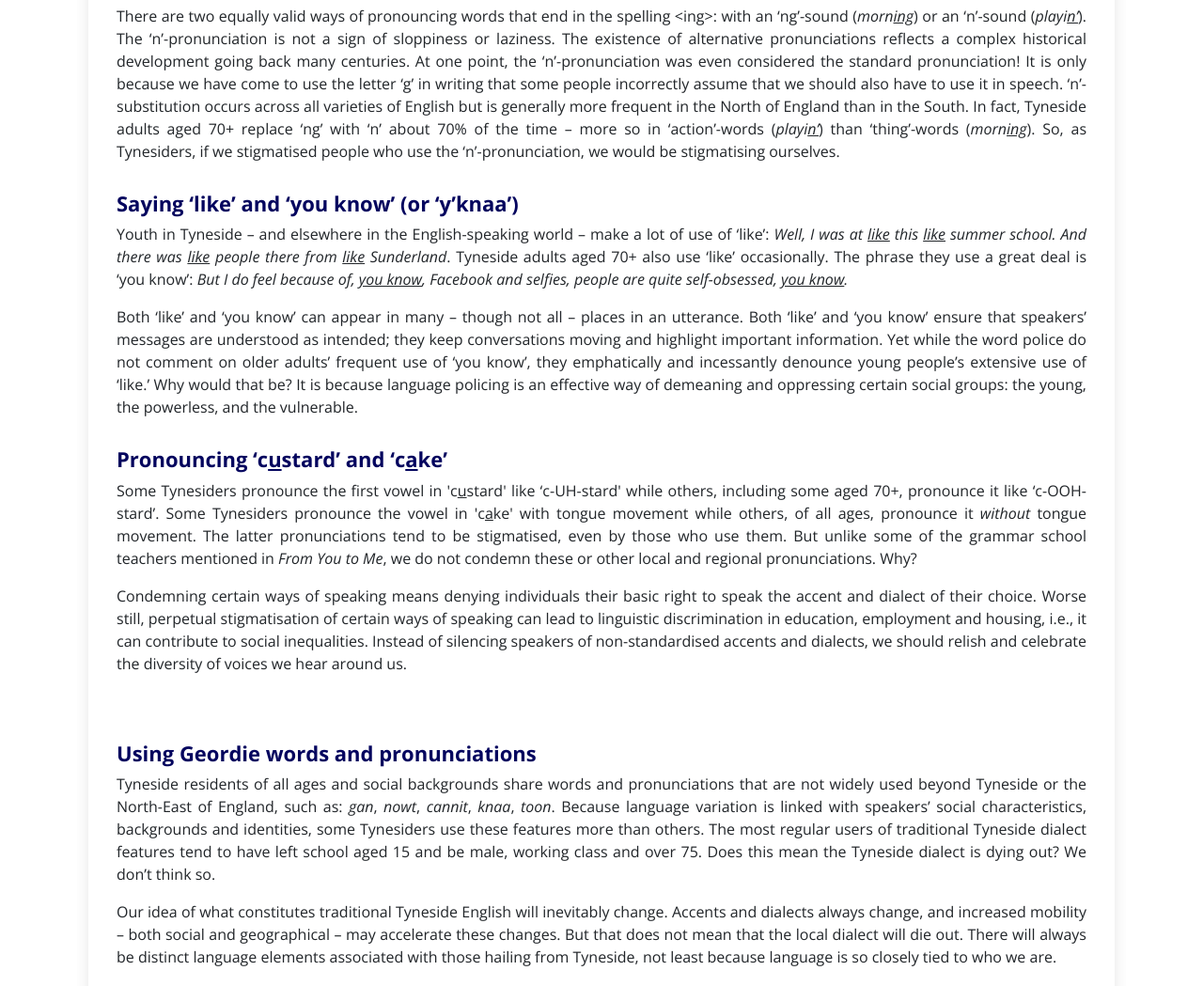
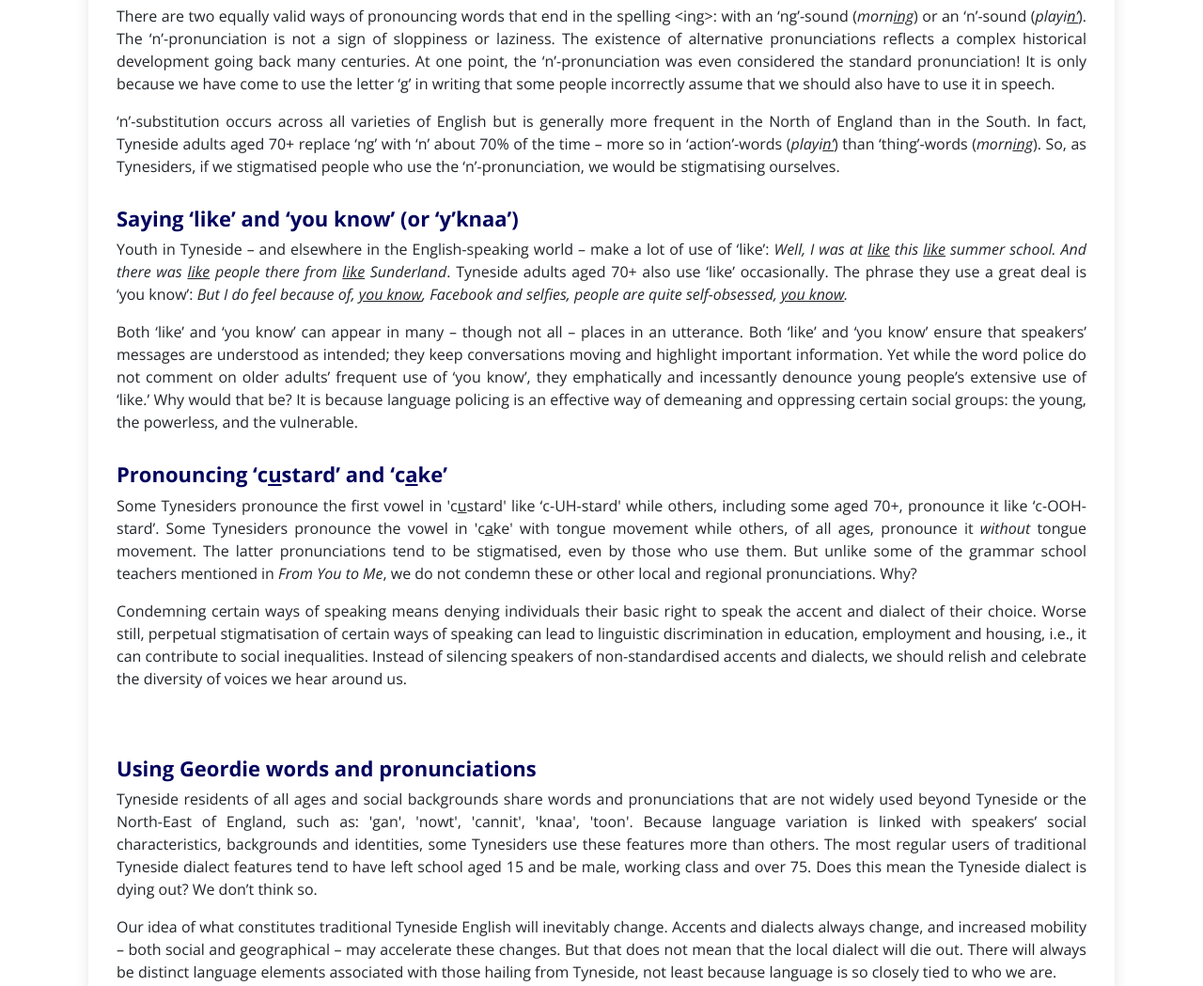
Before and after one commit to heikepichler/heikepichler.github.io, a plain HTML site: page LiLLT/enthusiasts.html in a window 1280 px wide. Shown: the part 486-1535 px from the top of the page at 94% size. Drawn offline with nearby package versions, Linux system fonts and the light colour scheme.

Commit message:
Update enthusiasts.html

```diff
--- a/LiLLT/enthusiasts.html
+++ b/LiLLT/enthusiasts.html
@@ -106,7 +106,8 @@
                 <div class="content">
                   <h3>Pronouncing &lting&gt</h3>
                   <p>
-                    There are two equally valid ways of pronouncing words that end in the spelling &lting&gt: with an ‘ng’-sound (<em>morn<u>ing</u></em>) or an ‘n’-sound (<em>playi<u>n’</u></em>). The ‘n’-pronunciation is not a sign of sloppiness or laziness. The existence of alternative pronunciations reflects a complex historical development going back many centuries. At one point, the ‘n’-pronunciation was even considered the standard pronunciation! It is only because we have come to use the letter ‘g’ in writing that some people incorrectly assume that we should also have to use it in speech. ‘n’-substitution occurs across all varieties of English but is generally more frequent in the North of England than in the South. In fact, Tyneside adults aged 70+ replace ‘ng’ with ‘n’ about 70% of the time – more so in ‘action’-words (<em>playi<u>n’</u></em>) than ‘thing’-words (<em>morn<u>ing</u></em>). So, as Tynesiders, if we stigmatised people who use the ‘n’-pronunciation, we would be stigmatising ourselves.
+                    There are two equally valid ways of pronouncing words that end in the spelling &lting&gt: with an ‘ng’-sound (<em>morn<u>ing</u></em>) or an ‘n’-sound (<em>playi<u>n’</u></em>). The ‘n’-pronunciation is not a sign of sloppiness or laziness. The existence of alternative pronunciations reflects a complex historical development going back many centuries. At one point, the ‘n’-pronunciation was even considered the standard pronunciation! It is only because we have come to use the letter ‘g’ in writing that some people incorrectly assume that we should also have to use it in speech.</p>
+                    <p>‘n’-substitution occurs across all varieties of English but is generally more frequent in the North of England than in the South. In fact, Tyneside adults aged 70+ replace ‘ng’ with ‘n’ about 70% of the time – more so in ‘action’-words (<em>playi<u>n’</u></em>) than ‘thing’-words (<em>morn<u>ing</u></em>). So, as Tynesiders, if we stigmatised people who use the ‘n’-pronunciation, we would be stigmatising ourselves.
                   </p>
                   <h3>Saying ‘like’ and ‘you know’ (or ‘y’knaa’)</h3>
                   <p>Youth in Tyneside – and elsewhere in the English-speaking world – make a lot of use of ‘like’: <em>Well, I was at <u>like</u> this <u>like</u> summer school. And there was <u>like</u> people there from <u>like</u> Sunderland</em>. Tyneside adults aged 70+ also use ‘like’ occasionally. The phrase they use a great deal is ‘you know’: <em>But I do feel because of, <u>you know</u>, Facebook and selfies, people are quite self-obsessed, <u>you know</u>.</em></p>
@@ -118,7 +119,7 @@
                   <img src="assets/img/blog/blog-inside-post.jpg" class="img-fluid" alt="">
 
                   <h3>Using Geordie words and pronunciations</h3>
-                  <p>Tyneside residents of all ages and social backgrounds share words and pronunciations that are not widely used beyond Tyneside or the North-East of England, such as: <em>gan</em>, <em>nowt</em>, <em>cannit</em>, <em>knaa</em>, <em>toon</em>. Because language variation is linked with speakers’ social characteristics, backgrounds and identities, some Tynesiders use these features more than others. The most regular users of traditional Tyneside dialect features tend to have left school aged 15 and be male, working class and over 75. Does this mean the Tyneside dialect is dying out? We don’t think so.</p>
+                  <p>Tyneside residents of all ages and social backgrounds share words and pronunciations that are not widely used beyond Tyneside or the North-East of England, such as: 'gan', 'nowt', 'cannit', 'knaa', 'toon'. Because language variation is linked with speakers’ social characteristics, backgrounds and identities, some Tynesiders use these features more than others. The most regular users of traditional Tyneside dialect features tend to have left school aged 15 and be male, working class and over 75. Does this mean the Tyneside dialect is dying out? We don’t think so.</p>
                   <p>Our idea of what constitutes traditional Tyneside English will inevitably change. Accents and dialects always change, and increased mobility – both social and geographical – may accelerate these changes. But that does not mean that the local dialect will die out. There will always be distinct language elements associated with those hailing from Tyneside, not least because language is so closely tied to who we are.</p>
 
                 </div><!-- End post content -->
```
